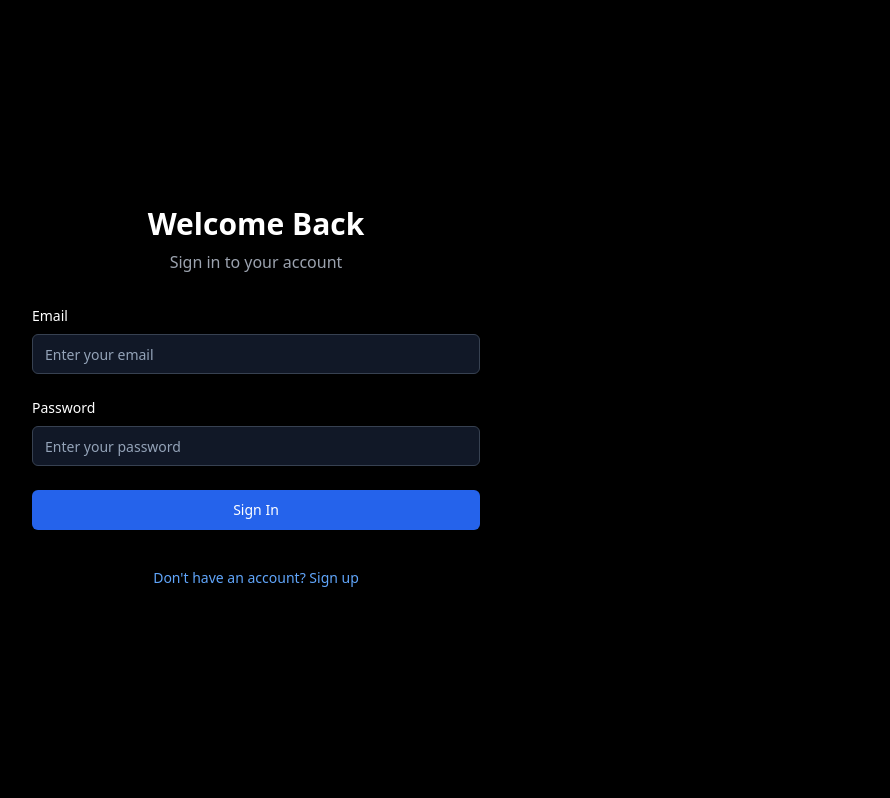
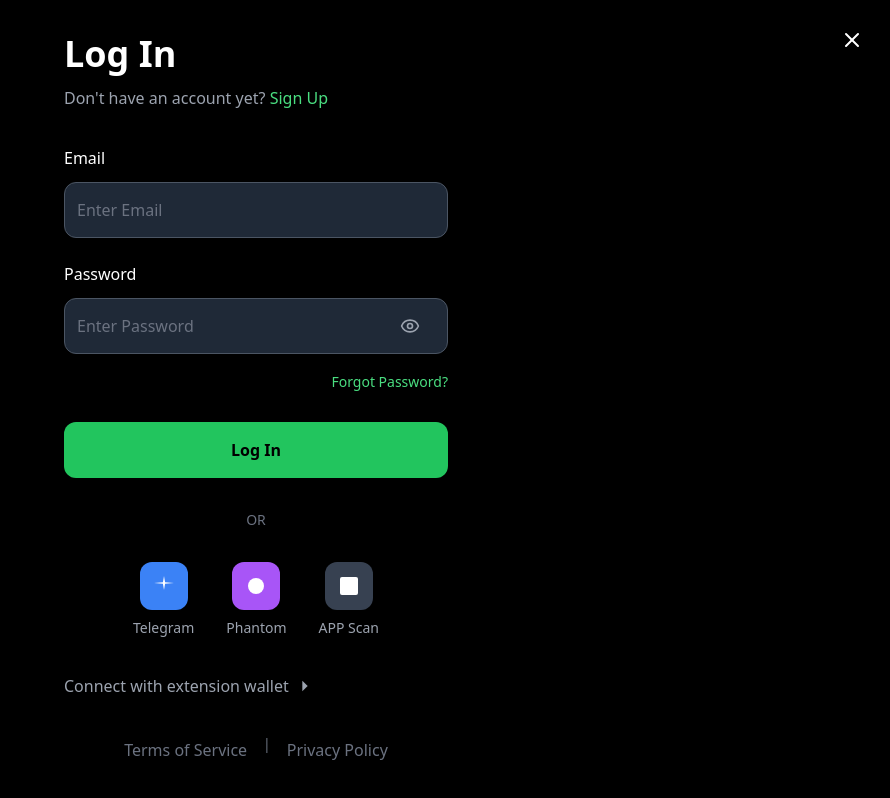
Before and after one commit to nidhisamarth/gmgn.ai, a React (Vite) app: page /auth in a window 1280 px wide. Shown: the whole page, without its empty margins (384-1274 px from the left). Built offline with nearby package versions, Linux system fonts and the light colour scheme.

Commit message:
Fix: Login page UI
Ensure the login page UI matches the provided screenshots.

```diff
--- a/src/pages/Auth.tsx
+++ b/src/pages/Auth.tsx
@@ -5,6 +5,7 @@ import { useAuth } from '@/contexts/AuthContext';
 import { Button } from '@/components/ui/button';
 import { Input } from '@/components/ui/input';
 import { useToast } from '@/hooks/use-toast';
+import { X, Eye, EyeOff } from 'lucide-react';
 
 const Auth = () => {
   const [isLogin, setIsLogin] = useState(true);
@@ -12,6 +13,7 @@ const Auth = () => {
   const [password, setPassword] = useState('');
   const [fullName, setFullName] = useState('');
   const [loading, setLoading] = useState(false);
+  const [showPassword, setShowPassword] = useState(false);
 
   const { signIn, signUp, user } = useAuth();
   const navigate = useNavigate();
@@ -91,21 +93,57 @@ const Auth = () => {
   };
 
   return (
-    <div className="min-h-screen bg-black text-white flex items-center justify-center p-4">
-      <div className="w-full max-w-md space-y-8">
-        <div className="text-center">
-          <h1 className="text-3xl font-bold mb-2">
-            {isLogin ? 'Welcome Back' : 'Create Account'}
+    <div className="min-h-screen bg-black text-white flex items-center justify-center p-4 relative">
+      {/* Close button */}
+      <button
+        className="absolute top-6 right-6 text-white hover:text-gray-300 transition-colors"
+        onClick={() => navigate('/')}
+      >
+        <X size={24} />
+      </button>
+
+      <div className="w-full max-w-sm space-y-8">
+        <div className="text-left">
+          <h1 className="text-4xl font-bold mb-2">
+            {isLogin ? 'Log In' : 'Sign Up'}
           </h1>
+          {isLogin ? (
             <p className="text-gray-400">
-            {isLogin ? 'Sign in to your account' : 'Sign up to get started'}
+              Don't have an account yet?{' '}
+              <button
+                type="button"
+                onClick={() => {
+                  setIsLogin(false);
+                  setPassword('');
+                  setFullName('');
+                }}
+                className="text-green-400 hover:text-green-300"
+              >
+                Sign Up
+              </button>
             </p>
+          ) : (
+            <p className="text-gray-400">
+              Already have an account?{' '}
+              <button
+                type="button"
+                onClick={() => {
+                  setIsLogin(true);
+                  setPassword('');
+                  setFullName('');
+                }}
+                className="text-green-400 hover:text-green-300"
+              >
+                Log In
+              </button>
+            </p>
+          )}
         </div>
 
         <form onSubmit={handleSubmit} className="space-y-6">
           {!isLogin && (
             <div>
-              <label htmlFor="fullName" className="block text-sm font-medium mb-2">
+              <label htmlFor="fullName" className="block text-white text-base font-medium mb-3">
                 Full Name
               </label>
               <Input
@@ -114,14 +152,14 @@ const Auth = () => {
                 value={fullName}
                 onChange={(e) => setFullName(e.target.value)}
                 required={!isLogin}
-                className="bg-gray-900 border-gray-700 text-white"
-                placeholder="Enter your full name"
+                className="bg-gray-800 border-gray-600 text-white h-14 text-base rounded-xl placeholder:text-gray-500"
+                placeholder="Enter Full Name"
               />
             </div>
           )}
 
           <div>
-            <label htmlFor="email" className="block text-sm font-medium mb-2">
+            <label htmlFor="email" className="block text-white text-base font-medium mb-3">
               Email
             </label>
             <Input
@@ -130,51 +168,103 @@ const Auth = () => {
               value={email}
               onChange={(e) => setEmail(e.target.value)}
               required
-              className="bg-gray-900 border-gray-700 text-white"
-              placeholder="Enter your email"
+              className="bg-gray-800 border-gray-600 text-white h-14 text-base rounded-xl placeholder:text-gray-500"
+              placeholder="Enter Email"
             />
           </div>
 
           <div>
-            <label htmlFor="password" className="block text-sm font-medium mb-2">
+            <label htmlFor="password" className="block text-white text-base font-medium mb-3">
               Password
             </label>
+            <div className="relative">
               <Input
                 id="password"
-              type="password"
+                type={showPassword ? 'text' : 'password'}
                 value={password}
                 onChange={(e) => setPassword(e.target.value)}
                 required
-              className="bg-gray-900 border-gray-700 text-white"
-              placeholder="Enter your password"
+                className="bg-gray-800 border-gray-600 text-white h-14 text-base rounded-xl placeholder:text-gray-500 pr-12"
+                placeholder="Enter Password"
                 minLength={6}
               />
+              <button
+                type="button"
+                onClick={() => setShowPassword(!showPassword)}
+                className="absolute right-4 top-1/2 -translate-y-1/2 text-gray-400 hover:text-gray-300"
+              >
+                {showPassword ? <EyeOff size={20} /> : <Eye size={20} />}
+              </button>
+            </div>
+            {isLogin && (
+              <div className="text-right mt-3">
+                <button
+                  type="button"
+                  className="text-green-400 hover:text-green-300 text-sm"
+                >
+                  Forgot Password?
+                </button>
+              </div>
+            )}
           </div>
 
           <Button
             type="submit"
             disabled={loading}
-            className="w-full bg-blue-600 hover:bg-blue-700 text-white"
+            className="w-full bg-green-500 hover:bg-green-600 text-black font-semibold h-14 text-base rounded-xl"
           >
-            {loading ? 'Loading...' : (isLogin ? 'Sign In' : 'Sign Up')}
+            {loading ? 'Loading...' : (isLogin ? 'Log In' : 'Sign Up')}
           </Button>
         </form>
 
         <div className="text-center">
-          <button
-            type="button"
-            onClick={() => {
-              setIsLogin(!isLogin);
-              setPassword('');
-              setFullName('');
-            }}
-            className="text-blue-400 hover:text-blue-300 text-sm"
-          >
-            {isLogin
-              ? "Don't have an account? Sign up"
-              : "Already have an account? Sign in"
-            }
+          <p className="text-gray-500 text-sm mb-8">OR</p>
+
+          {/* Social login buttons */}
+          <div className="flex justify-center space-x-8 mb-8">
+            <div className="flex flex-col items-center space-y-2">
+              <button className="w-12 h-12 bg-blue-500 rounded-xl flex items-center justify-center">
+                <svg width="24" height="24" viewBox="0 0 24 24" fill="white">
+                  <path d="M12 2L13.09 8.26L22 9L13.09 9.74L12 16L10.91 9.74L2 9L10.91 8.26L12 2Z"/>
+                </svg>
               </button>
+              <span className="text-gray-400 text-sm">Telegram</span>
+            </div>
+
+            <div className="flex flex-col items-center space-y-2">
+              <button className="w-12 h-12 bg-purple-500 rounded-xl flex items-center justify-center">
+                <svg width="24" height="24" viewBox="0 0 24 24" fill="white">
+                  <circle cx="12" cy="12" r="8"/>
+                  <circle cx="8" cy="10" r="2"/>
+                  <circle cx="16" cy="10" r="2"/>
+                </svg>
+              </button>
+              <span className="text-gray-400 text-sm">Phantom</span>
+            </div>
+
+            <div className="flex flex-col items-center space-y-2">
+              <button className="w-12 h-12 bg-gray-700 rounded-xl flex items-center justify-center">
+                <svg width="24" height="24" viewBox="0 0 24 24" fill="white">
+                  <rect x="3" y="3" width="18" height="18" rx="2"/>
+                  <path d="M9 9h6v6H9z"/>
+                </svg>
+              </button>
+              <span className="text-gray-400 text-sm">APP Scan</span>
+            </div>
+          </div>
+
+          <button className="text-gray-400 text-base mb-8 flex items-center justify-center space-x-2">
+            <span>Connect with extension wallet</span>
+            <svg width="16" height="16" viewBox="0 0 24 24" fill="currentColor">
+              <path d="M8 4L16 12L8 20"/>
+            </svg>
+          </button>
+
+          <div className="flex justify-center space-x-4 text-gray-500 text-sm">
+            <button className="hover:text-gray-300">Terms of Service</button>
+            <span>|</span>
+            <button className="hover:text-gray-300">Privacy Policy</button>
+          </div>
         </div>
       </div>
     </div>
```
Lines whose indentation alone changed are shown as unchanged.
